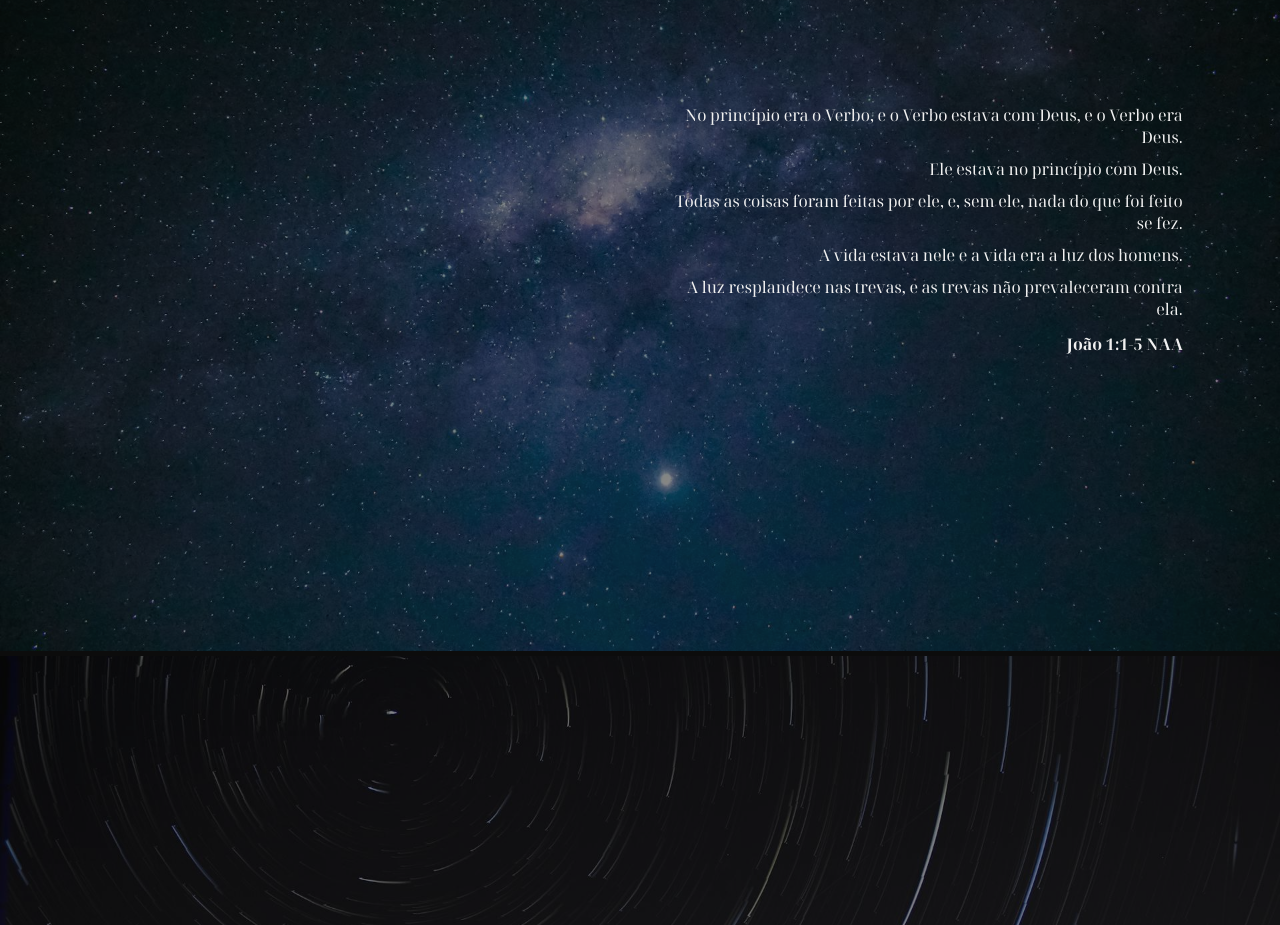
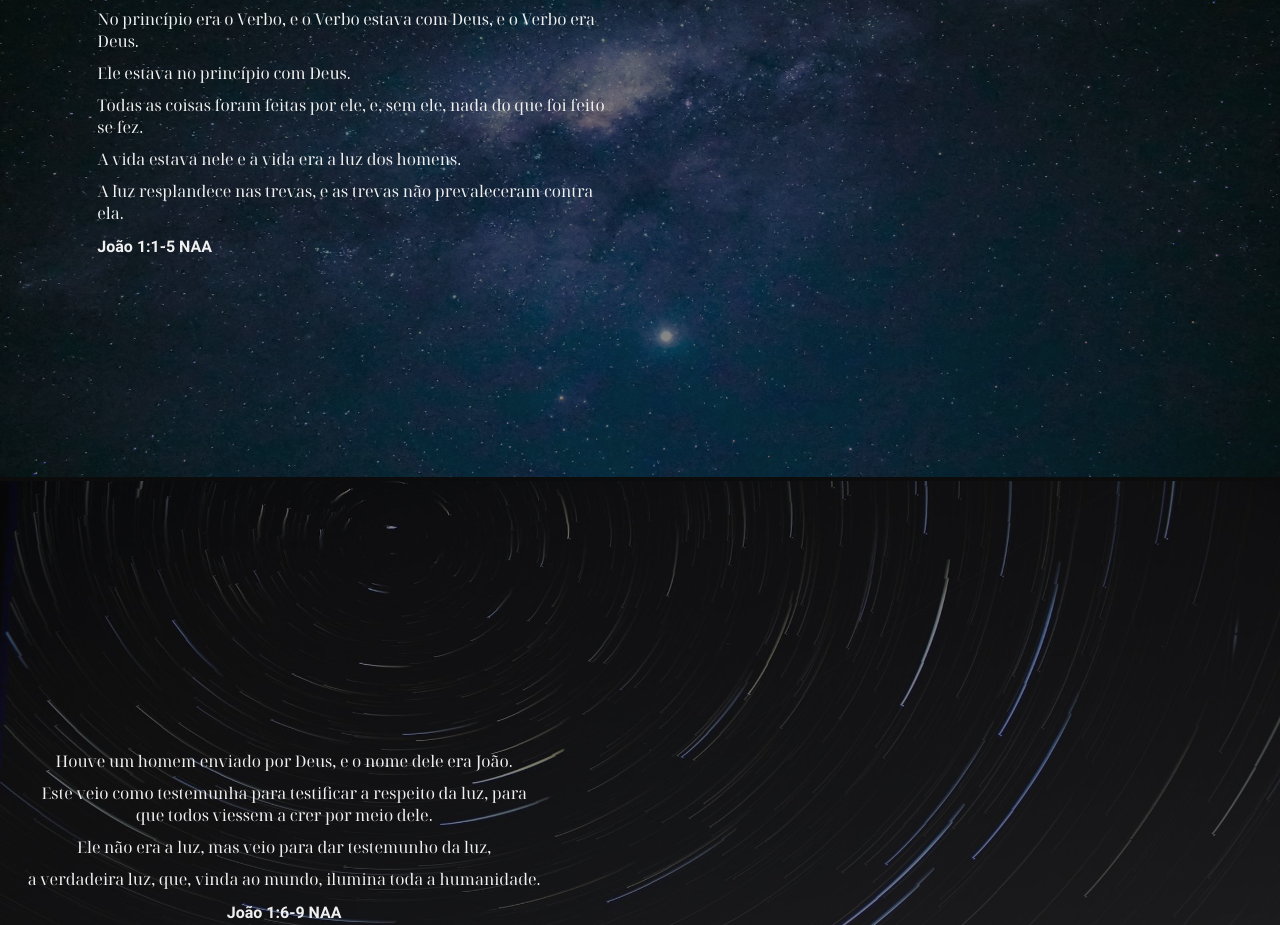
Before and after one commit to carolmeireles/landing-page, a website: page index.html in a window 1280 px wide. Shown: the part 1002-1927 px from the top of the page. Drawn offline with Linux system fonts and the light colour scheme.

Commit message:
ajustes no posicionamento

```diff
--- a/index.html
+++ b/index.html
@@ -8,7 +8,9 @@
 </head>
 <body>
     <header class="header">
-        <h1>CosmoVision</h1>
+        <a href="#">
+            <h1>CosmoVision</h1>
+        </a>
         <nav>
             <ul class="nav-links">
                 <li class="nav-links__item">
@@ -34,9 +36,9 @@
             <strong>Gênesis 1:1-4 NAA</strong>
         </div>
     </section>
-    <section class="hero hero--right">
+    <section class="hero hero--left">
         <img src="./dist/images/hero2.jpg" alt="" />
-        <div class="hero__text-container hero--right__text-container">
+        <div class="hero__text-container hero--left__text-container">
             <p>No princípio era o Verbo, e o Verbo estava com Deus, e o Verbo era Deus.</p>
             <p>Ele estava no princípio com Deus.</p>
             <p>Todas as coisas foram feitas por ele, e, sem ele, nada do que foi feito se fez.</p>
@@ -45,9 +47,9 @@
             <strong>João 1:1-5 NAA</strong>
         </div>
     </section>
-    <section class="hero hero--right">
+    <section class="hero hero--center">
         <img src="./dist/images/hero3.jpg" alt="" />
-        <div class="hero__text-container hero--right__text-container">
+        <div class="hero__text-container hero--center__text-container">
             <p>Houve um homem enviado por Deus, e o nome dele era João.</p>
             <p>Este veio como testemunha para testificar a respeito da luz, para que todos viessem a crer por meio dele.</p>
             <p>Ele não era a luz, mas veio para dar testemunho da luz,</p>
--- a/src/styles/_footer.scss
+++ b/src/styles/_footer.scss
@@ -22,6 +22,10 @@
                 text-decoration: none;
                 color: vars.$textColor;
 
+                &:hover {
+                    opacity: .5;
+                }
+
                 img {
                     height: 30px;
                 }
--- a/src/styles/_header.scss
+++ b/src/styles/_header.scss
@@ -7,6 +7,20 @@
     justify-content: space-between;
     align-items: center;
     padding: 16px;
+
+    a {
+        text-decoration: none;
+
+        h1 {
+            font-family: NotoSerif, serif;
+            color: vars.$textColor;
+            transition: all, .5s ease;
+
+            &:hover {
+                opacity: .5;
+            }
+        }
+    }
 
     .nav-links {
         list-style-type: none;
@@ -20,6 +34,10 @@
                 padding: 0 16px;
             }
 
+            &:hover {
+                text-decoration: underline;
+            }
+
             a {
                 text-decoration: none;
                 color: vars.$textColor;
--- a/src/styles/_hero.scss
+++ b/src/styles/_hero.scss
@@ -2,17 +2,30 @@
     display: grid;
     grid-template-columns: 1fr 1fr;
     align-items: center;
+    display: block;
+    position: relative;
 
     img {
         max-width: 100%;
         opacity: 0.5;
+        width: 100%;
+        max-height: 700px;
     }
 
     &__text-container {
         padding: 0 2vw;
+        position: absolute;
+        top: 0;
+        height: 100%;
+        width: calc(50% - 5.6vw);
+        display: flex;
+        flex-direction: column;
+        justify-content: center;
+        text-align: center;
 
         p {
             padding: 5px 0;
+            font-family: NotoSerif, serif;
         }
         strong {
             padding-top: 8px;
@@ -20,23 +33,26 @@
     }
 
     &--right {
-        display: block;
-        position: relative;
-
-        img {
-            width: 100%;
-        }
 
         &__text-container {
-            position: absolute;
-            top: 0;
             left: 50%;
-            height: 100%;
-            width: calc(50% - 5.6vw);
-            display: flex;
-            flex-direction: column;
-            justify-content: center;
             text-align: right;
         }
     }
+
+    &--left {
+
+        &__text-container {
+            right: 50%;
+            text-align: left;
+        }
+    }
+
+    &--center {
+        align-items: center;
+
+        &__text-container {
+            text-align: center;
+        }
+    }
 }
--- a/src/styles/main.scss
+++ b/src/styles/main.scss
@@ -15,11 +15,23 @@
     font-weight: 700;
 }
 
+@font-face {
+    font-family: Roboto;
+    src: url(../../assets/fonts/Roboto-Regular.ttf);
+    font-weight: 400;
+}
+
+@font-face {
+    font-family: Roboto;
+    src: url(../../assets/fonts/Roboto-Bold.ttf);
+    font-weight: 700;
+}
+
 * {
     padding: 0;
     margin: 0;
     box-sizing: border-box;
-    font-family: NotoSerif, serif;
+    font-family: Roboto, sans-serif;
 }
 
 body {
```
Also changed, not shown: assets/fonts/Roboto-Bold.ttf (added), assets/fonts/Roboto-Regular.ttf (added), dist/css/main.css, 1 other file.
